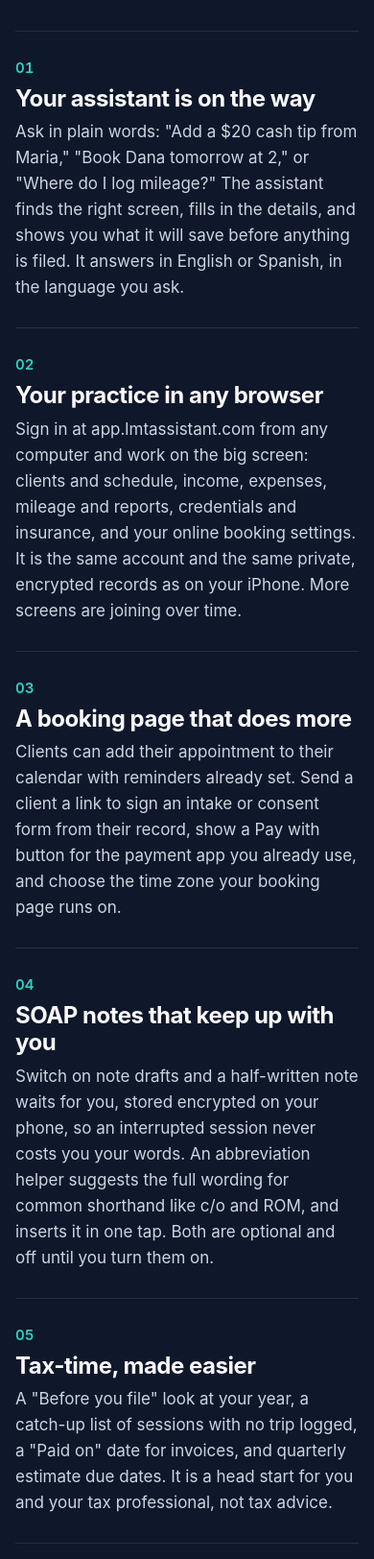
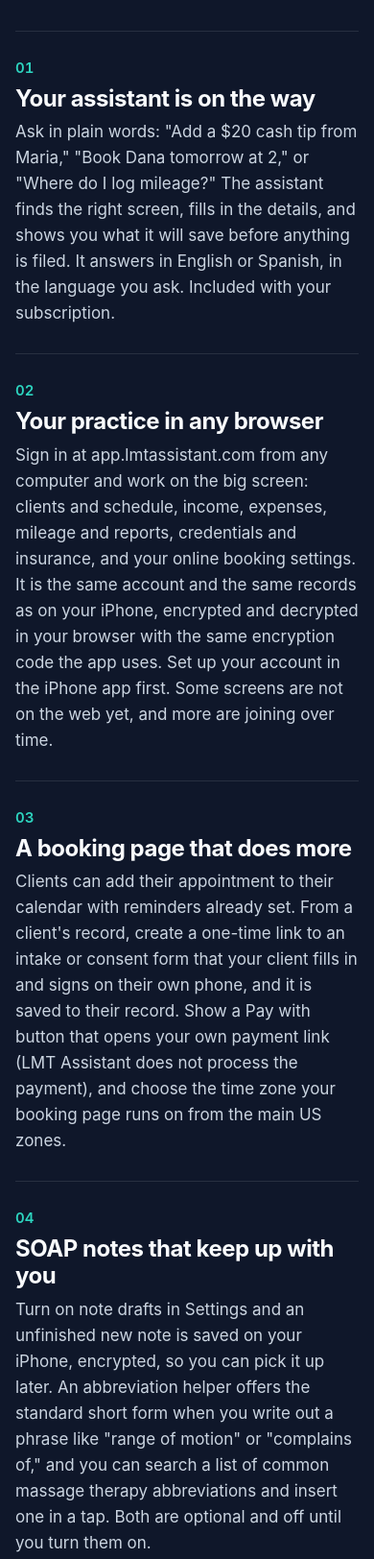
Before and after one commit to suite-327/lmtassistant-website, a plain HTML site: page index.html in a window 390 px wide. Shown: the part 4060-5684 px from the top of the page at 96% size. Drawn offline with Linux system fonts and the light colour scheme.

Commit message:
Coming soon: wording matches what the app does
Abbreviation helper direction, browser sign-in needs an account set up in the iPhone app, form link, payment link, time zones, what's new, attachments and calendar link details.

Co-Authored-By: Claude Sonnet 5.5 <noreply@anthropic.com>

```diff
--- a/index.html
+++ b/index.html
@@ -172,34 +172,34 @@
                     <article class="row">
                         <span class="num">01</span>
                         <h3>Your assistant is on the way</h3>
-                        <div class="row-body"><p>Ask in plain words: "Add a $20 cash tip from Maria," "Book Dana tomorrow at 2," or "Where do I log mileage?" The assistant finds the right screen, fills in the details, and shows you what it will save before anything is filed. It answers in English or Spanish, in the language you ask.</p></div>
+                        <div class="row-body"><p>Ask in plain words: "Add a $20 cash tip from Maria," "Book Dana tomorrow at 2," or "Where do I log mileage?" The assistant finds the right screen, fills in the details, and shows you what it will save before anything is filed. It answers in English or Spanish, in the language you ask. Included with your subscription.</p></div>
                     </article>
                     <article class="row">
                         <span class="num">02</span>
                         <h3>Your practice in any browser</h3>
-                        <div class="row-body"><p>Sign in at app.lmtassistant.com from any computer and work on the big screen: clients and schedule, income, expenses, mileage and reports, credentials and insurance, and your online booking settings. It is the same account and the same private, encrypted records as on your iPhone. More screens are joining over time.</p></div>
+                        <div class="row-body"><p>Sign in at app.lmtassistant.com from any computer and work on the big screen: clients and schedule, income, expenses, mileage and reports, credentials and insurance, and your online booking settings. It is the same account and the same records as on your iPhone, encrypted and decrypted in your browser with the same encryption code the app uses. Set up your account in the iPhone app first. Some screens are not on the web yet, and more are joining over time.</p></div>
                     </article>
                     <article class="row">
                         <span class="num">03</span>
                         <h3>A booking page that does more</h3>
-                        <div class="row-body"><p>Clients can add their appointment to their calendar with reminders already set. Send a client a link to sign an intake or consent form from their record, show a Pay with button for the payment app you already use, and choose the time zone your booking page runs on.</p></div>
+                        <div class="row-body"><p>Clients can add their appointment to their calendar with reminders already set. From a client's record, create a one-time link to an intake or consent form that your client fills in and signs on their own phone, and it is saved to their record. Show a Pay with button that opens your own payment link (LMT Assistant does not process the payment), and choose the time zone your booking page runs on from the main US zones.</p></div>
                     </article>
                     <article class="row">
                         <span class="num">04</span>
                         <h3>SOAP notes that keep up with you</h3>
-                        <div class="row-body"><p>Switch on note drafts and a half-written note waits for you, stored encrypted on your phone, so an interrupted session never costs you your words. An abbreviation helper suggests the full wording for common shorthand like c/o and ROM, and inserts it in one tap. Both are optional and off until you turn them on.</p></div>
+                        <div class="row-body"><p>Turn on note drafts in Settings and an unfinished new note is saved on your iPhone, encrypted, so you can pick it up later. An abbreviation helper offers the standard short form when you write out a phrase like "range of motion" or "complains of," and you can search a list of common massage therapy abbreviations and insert one in a tap. Both are optional and off until you turn them on.</p></div>
                     </article>
                     <article class="row">
                         <span class="num">05</span>
                         <h3>Tax-time, made easier</h3>
-                        <div class="row-body"><p>A "Before you file" look at your year, a catch-up list of sessions with no trip logged, a "Paid on" date for invoices, and quarterly estimate due dates. It is a head start for you and your tax professional, not tax advice.</p></div>
+                        <div class="row-body"><p>A "Before you file" quick look at your year on Reports, a catch-up list of completed sessions with no trip logged, a "Paid on" date when you mark an invoice paid, and federal quarterly estimate due dates. It is a head start for you and your tax professional, not tax advice.</p></div>
                     </article>
                 </div>
                 <ul class="also-list" style="margin-top: 48px;">
-                    <li><span class="ic" aria-hidden="true"><svg viewBox="0 0 24 24" fill="none" stroke="currentColor" stroke-width="2" stroke-linecap="round" stroke-linejoin="round"><path d="M9.937 15.5A2 2 0 0 0 8.5 14.063l-6.135-1.582a.5.5 0 0 1 0-.962L8.5 9.936A2 2 0 0 0 9.937 8.5l1.582-6.135a.5.5 0 0 1 .963 0L14.063 8.5A2 2 0 0 0 15.5 9.937l6.135 1.581a.5.5 0 0 1 0 .964L15.5 14.063a2 2 0 0 0-1.437 1.437l-1.582 6.135a.5.5 0 0 1-.963 0z"/></svg></span><div><b>What's new</b><span>A short note after each update, so you always know what changed.</span></div></li>
-                    <li><span class="ic" aria-hidden="true"><svg viewBox="0 0 24 24" fill="none" stroke="currentColor" stroke-width="2" stroke-linecap="round" stroke-linejoin="round"><path d="m21.44 11.05-9.19 9.19a6 6 0 0 1-8.49-8.49l8.57-8.57A4 4 0 1 1 18 8.84l-8.59 8.57a2 2 0 0 1-2.83-2.83l8.49-8.48"/></svg></span><div><b>Attachments in support</b><span>Send a screenshot or file along with your message to us.</span></div></li>
+                    <li><span class="ic" aria-hidden="true"><svg viewBox="0 0 24 24" fill="none" stroke="currentColor" stroke-width="2" stroke-linecap="round" stroke-linejoin="round"><path d="M9.937 15.5A2 2 0 0 0 8.5 14.063l-6.135-1.582a.5.5 0 0 1 0-.962L8.5 9.936A2 2 0 0 0 9.937 8.5l1.582-6.135a.5.5 0 0 1 .963 0L14.063 8.5A2 2 0 0 0 15.5 9.937l6.135 1.581a.5.5 0 0 1 0 .964L15.5 14.063a2 2 0 0 0-1.437 1.437l-1.582 6.135a.5.5 0 0 1-.963 0z"/></svg></span><div><b>What's new</b><span>A short note when an update has something new, so you know what changed.</span></div></li>
+                    <li><span class="ic" aria-hidden="true"><svg viewBox="0 0 24 24" fill="none" stroke="currentColor" stroke-width="2" stroke-linecap="round" stroke-linejoin="round"><path d="m21.44 11.05-9.19 9.19a6 6 0 0 1-8.49-8.49l8.57-8.57A4 4 0 1 1 18 8.84l-8.59 8.57a2 2 0 0 1-2.83-2.83l8.49-8.48"/></svg></span><div><b>Attachments in support</b><span>Send up to three photos, screenshots or PDFs with a message to us.</span></div></li>
                     <li><span class="ic" aria-hidden="true"><svg viewBox="0 0 24 24" fill="none" stroke="currentColor" stroke-width="2" stroke-linecap="round" stroke-linejoin="round"><rect width="5" height="5" x="3" y="3" rx="1"/><rect width="5" height="5" x="16" y="3" rx="1"/><rect width="5" height="5" x="3" y="16" rx="1"/><path d="M21 16h-3a2 2 0 0 0-2 2v3"/><path d="M21 21v.01"/><path d="M12 7v3a2 2 0 0 1-2 2H7"/><path d="M3 12h.01"/><path d="M12 3h.01"/><path d="M12 16v.01"/><path d="M16 12h1"/><path d="M21 12v.01"/><path d="M12 21v-1"/></svg></span><div><b>Booking QR and business card</b><span>Download them from your browser to print and share.</span></div></li>
-                    <li><span class="ic" aria-hidden="true"><svg viewBox="0 0 24 24" fill="none" stroke="currentColor" stroke-width="2" stroke-linecap="round" stroke-linejoin="round"><path d="M8 2v4"/><path d="M16 2v4"/><rect width="18" height="18" x="3" y="4" rx="2"/><path d="M3 10h18"/></svg></span><div><b>Calendar subscription</b><span>See your appointments in Apple Calendar or Google Calendar.</span></div></li>
+                    <li><span class="ic" aria-hidden="true"><svg viewBox="0 0 24 24" fill="none" stroke="currentColor" stroke-width="2" stroke-linecap="round" stroke-linejoin="round"><path d="M8 2v4"/><path d="M16 2v4"/><rect width="18" height="18" x="3" y="4" rx="2"/><path d="M3 10h18"/></svg></span><div><b>Calendar subscription</b><span>Create a private link on the web and subscribe in Apple, Google or Outlook Calendar. It shows times only, never client names.</span></div></li>
                 </ul>
                 <p class="lede" style="margin-top: 32px; font-size: 15px; line-height: 22px;">Features and timing may change. Some features arrive first for some accounts.</p>
             </div>
```
